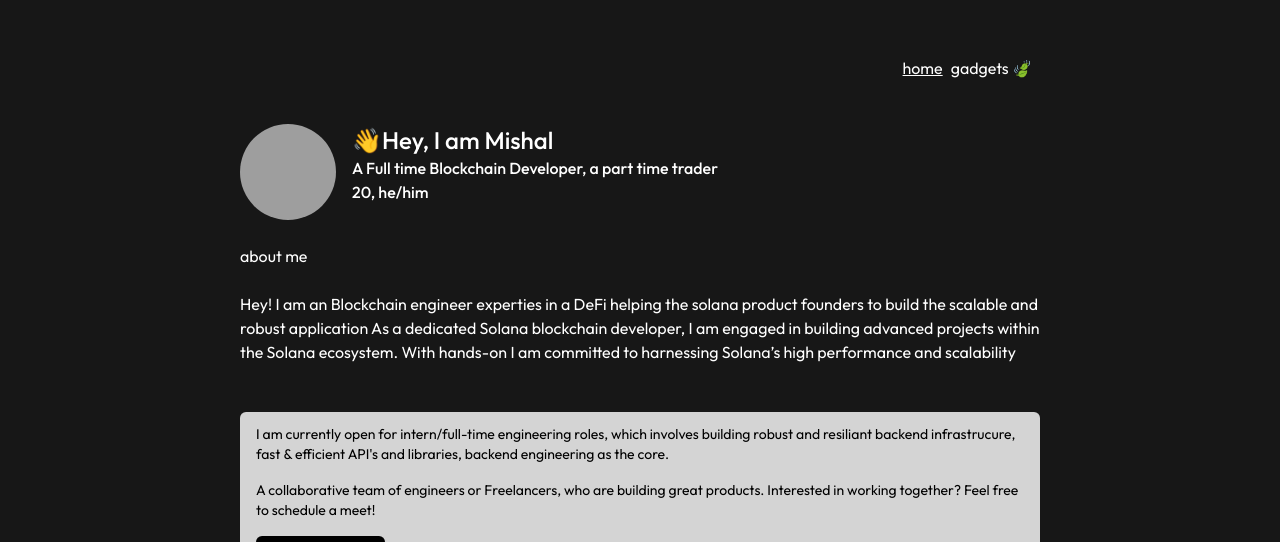
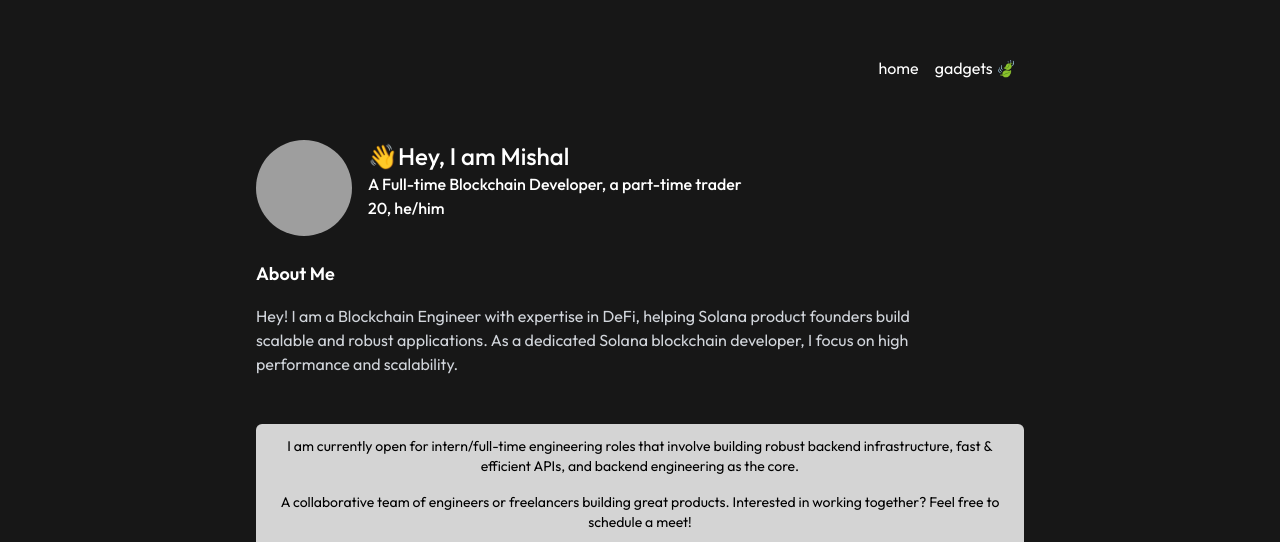
Before and after one commit to MishalTurkane2004/mishalturkane.github.io, a plain HTML site: page index.html in a window 1280 px wide. Shown: the top 542 px of the page. Drawn offline with nearby package versions, Linux system fonts and the light colour scheme; grey boxes are pictures that could not be loaded.

Commit message:
code updated

```diff
--- a/index.html
+++ b/index.html
@@ -18,40 +18,53 @@
   <body class="bg-[#171717]  text-white font-[Outfit]">
     <!-- main container -->
 
-      <!-- navbar  -->
-      <div class="text-center mt-12 w-[800px] h-[24px] mx-auto">
-        <div class="flex  space-x-2 p-2 rounded-full justify-end">
-          <a href="/mishalturkane.github.io/index.html" class="text-decoration: underline">home</a>
+      <!-- navbar -->
+<div class="text-center mt-12 w-full max-w-[800px] mx-auto px-4">
+  <div class="flex space-x-4 p-2 rounded-full justify-center sm:justify-end">
+    <a href="/mishalturkane.github.io/index.html" class="nav-link">home</a>
     <a href="/mishalturkane.github.io/gadgets.html">gadgets 🍃</a>
   </div>
 </div>
 
 <!-- main content -->
-      <div class="text-center   mt-10 w-[800px] mx-auto pt-3 h-[526px]">
+<div class="text-center mt-10 w-full max-w-[800px] mx-auto px-4 pt-3">
   <!-- profile image and text -->
-        <div class="flex justify-start space-x-4">
-          <div class="flex justify-center ">
-            <img src="https://ugc.production.linktr.ee/f2f5e7f8-1a13-496d-aca7-6ffdc548902f_profile-orgnl.jpeg" alt="image not found" class="w-[96px] h-[96px] rounded-full" />
+  <div class="flex flex-col sm:flex-row items-center sm:items-start space-y-4 sm:space-y-0 sm:space-x-4">
+    <div class="flex justify-center">
+      <img src="https://ugc.production.linktr.ee/f2f5e7f8-1a13-496d-aca7-6ffdc548902f_profile-orgnl.jpeg"
+        alt="image not found" class="w-[96px] h-[96px] rounded-full" />
     </div>
-          <div class="flex flex-col items-start text-left">
+    <div class="flex flex-col items-center sm:items-start text-center sm:text-left">
       <div class="text-white text-2xl font-medium">👋Hey, I am Mishal</div>
-            <div class="font-medium">A Full time Blockchain Developer, a part time trader</div>
+      <div class="font-medium">A Full-time Blockchain Developer, a part-time trader</div>
       <div class="font-medium">20, he/him</div>
     </div>
   </div>
 
   <!-- about me -->
-         <div class="flex flex-col  items-start text-left ">
-          <div class="mt-6">about me</div>
-          <div class="mt-6">Hey! I am an Blockchain engineer experties in a DeFi helping the solana product founders to build the scalable and robust application As a dedicated Solana blockchain developer, I am engaged in building advanced projects within the Solana ecosystem. With hands-on  I am committed to harnessing Solana’s high performance and scalability</div>
-          <div class="w-[800px] p-4 text-sm text-black mt-12 rounded-md bg-[#d4d4d4] mx-auto pt-3 h-[190px]" >
-              <div class="">I am currently open for intern/full-time engineering roles, which involves building robust and resiliant backend infrastrucure, fast & efficient API's and libraries, backend engineering as the core.</div>
-              <div class="pt-2 mt-2">A collaborative team of engineers or Freelancers, who are building great products. Interested in working together? Feel free to schedule a meet!</div>
-              <div class="mt-4 flex">
-                <button class="bg-black text-white rounded-md p-3 mr-4 transition-all duration-300 ease-in-out transform hover:scale-105 hover:text-gray-500 font-bold">
+  <div class="flex flex-col items-center sm:items-start text-center sm:text-left mt-6">
+    <div class="text-lg font-semibold">About Me</div>
+    <div class="mt-4 max-w-[700px] text-gray-300">
+      Hey! I am a Blockchain Engineer with expertise in DeFi, helping Solana product founders build scalable and robust applications.
+      As a dedicated Solana blockchain developer, I focus on high performance and scalability.
+    </div>
+  </div>
+
+  <!-- Call to Action Box -->
+  <div class="w-full max-w-[800px] p-4 text-sm text-black mt-12 rounded-md bg-[#d4d4d4] mx-auto pt-3">
+    <div>
+      I am currently open for intern/full-time engineering roles that involve building robust backend infrastructure,
+      fast & efficient APIs, and backend engineering as the core.
+    </div>
+    <div class="pt-2 mt-2">
+      A collaborative team of engineers or freelancers building great products. Interested in working together?
+      Feel free to schedule a meet!
+    </div>
+    <div class="mt-4 flex flex-col sm:flex-row items-center sm:justify-start space-y-4 sm:space-y-0 sm:space-x-4">
+      <button class="bg-black text-white rounded-md p-3 transition-all duration-300 ease-in-out transform hover:scale-105 hover:text-gray-500 font-bold">
         Schedule a meet
       </button>
-                 <div class="flex space-x-7  mt-3">
+      <div class="flex flex-col sm:flex-row space-y-2 sm:space-y-0 sm:space-x-7 text-center sm:text-left">
         <a class="hover:text-gray-500 group" href="/mishalturkane.github.io/utils/resume/Mishal_Turkane.pdf">
           Resume
           <span class="inline-block transition-transform duration-300 group-hover:translate-x-1">
@@ -70,10 +83,22 @@
             <i class="fa-solid fa-arrow-right fa-rotate-by" style="--fa-rotate-angle: 330deg;"></i>
           </span>
         </a>
-
       </div>
     </div>
   </div>
+</div>
+
+<script>
+  document.addEventListener("DOMContentLoaded", function () {
+    const links = document.querySelectorAll(".nav-link");
+    links.forEach(link => {
+      if (link.href === window.location.href) {
+        link.classList.add("underline", "text-gray-300");
+      }
+    });
+  });
+</script>
+
              <!--work experience -->
              <div class="text-xl mt-16 mb-8">Experience</div>
 
```
Lines whose indentation alone changed are shown as unchanged.
